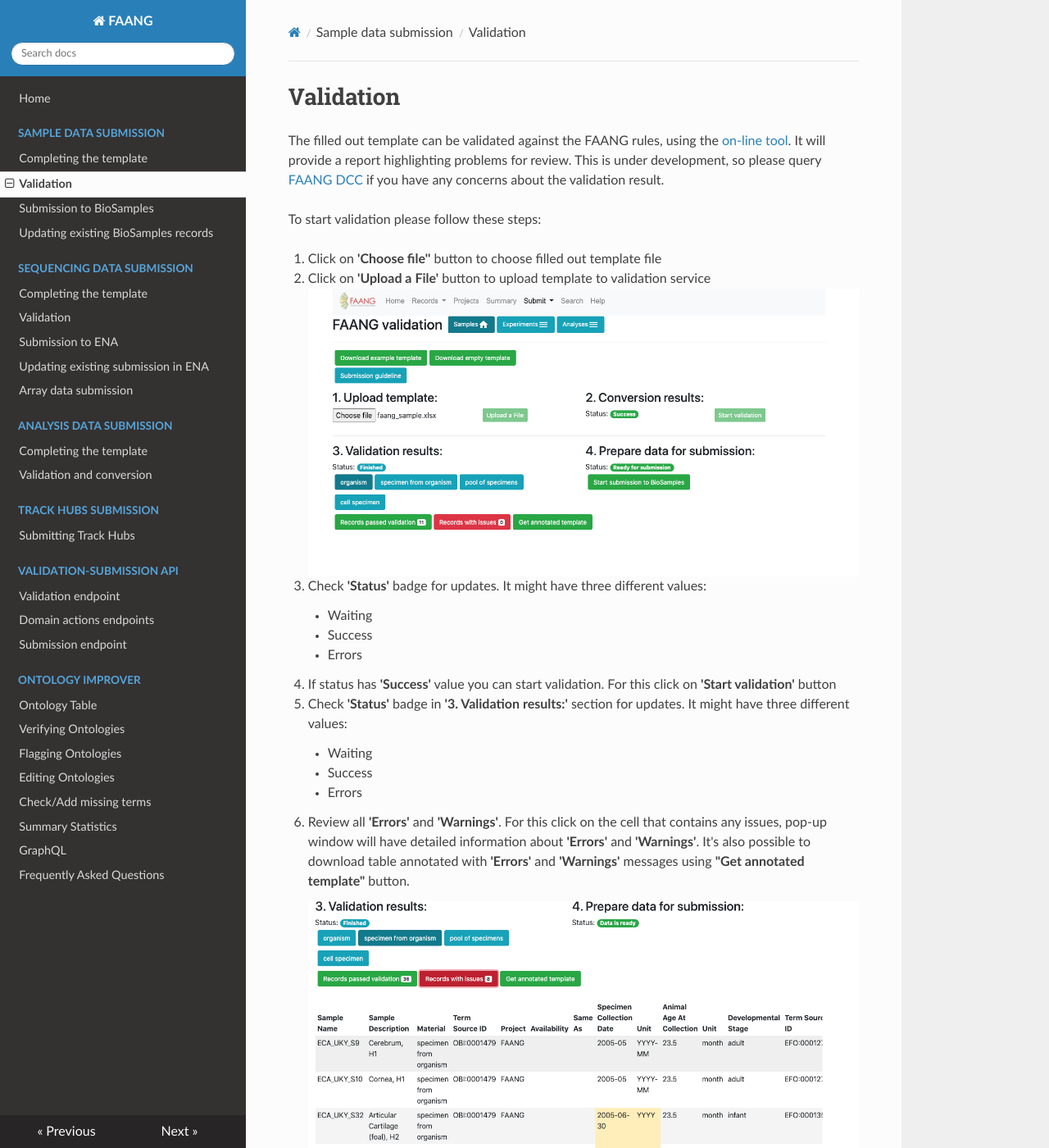
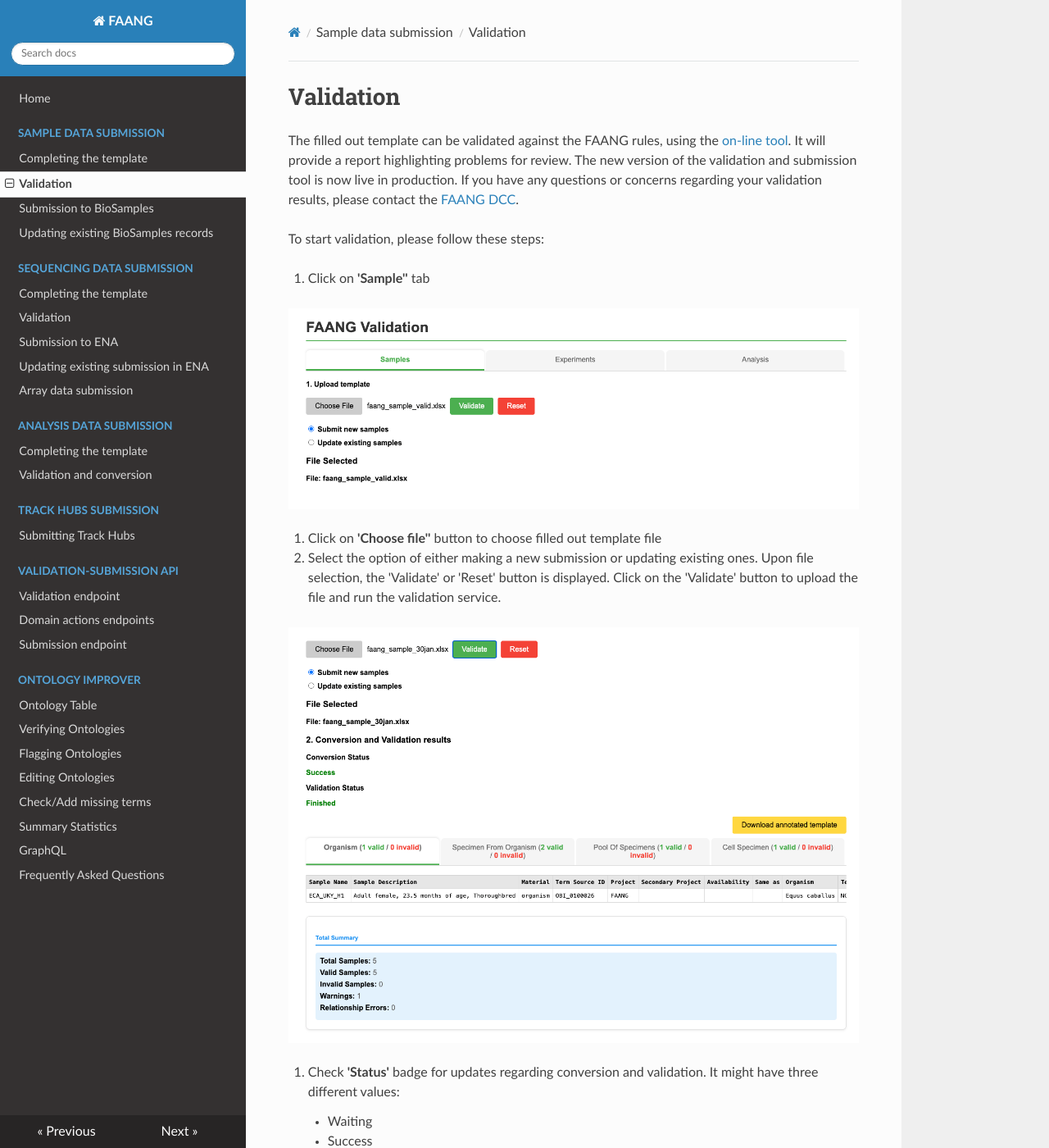
Before and after one commit to FAANG/dcc-documentation, an MkDocs documentation site: the page built from docs/sample/biosamples_validation_conversion.md, in a window 1280 px wide and 1400 px high. Shown: the whole window at 82% size. Built offline with MkDocs 1.6.1, drawn with Linux system fonts in a browser that asks for light colours; nearby versions of some CDN libraries; some of the changed text lies outside the part shown.

Commit message:
Updating documentation for new validation system

```diff
--- a/docs/sample/biosamples_validation_conversion.md
+++ b/docs/sample/biosamples_validation_conversion.md
@@ -2,35 +2,36 @@
 
 The filled out template can be validated against the FAANG rules, using the
 [on-line tool](https://data.faang.org/validation/samples). It will provide a
-report highlighting problems for review. This is under development, so please
-query [FAANG DCC](mailto:faang-dcc@ebi.ac.uk) if you have any concerns about
-the validation result.
+report highlighting problems for review. The new version of the validation and submission tool is now live in production.
+If you have any questions or concerns regarding your validation results, please contact the [FAANG DCC](mailto:faang-dcc@ebi.ac.uk).
 
-To start validation please follow these steps:
+To start validation, please follow these steps:
 
-1. Click on **'Choose file''** button to choose filled out template file
-2. Click on **'Upload a File'** button to upload template to validation service
-![Screenshot](../img/validation_service_workflow.png)
+1. Click on **'Sample''** tab
 
-3. Check **'Status'** badge for updates. It might have three different values:
+![Screenshot](../img/new_system/validation_service.png)
+
+2. Click on **'Choose file''** button to choose filled out template file
+
+3. Select the option of either making a new submission or updating existing ones.
+Upon file selection, the 'Validate' or 'Reset' button is displayed. Click on the 'Validate' button to upload the file and run the validation service.
+
+![Screenshot](../img/new_system/validation_successful.png)
+
+4. Check **'Status'** badge for updates regarding conversion and validation. It might have three different values:
     * Waiting
     * Success
     * Errors
-4. If status has **'Success'** value you can start validation. For this click
-on **'Start validation'** button
-5. Check **'Status'** badge in **'3. Validation results:'** section for updates.
-It might have three different values:
-    * Waiting
-    * Success
-    * Errors
-6. Review all **'Errors'** and **'Warnings'**. For this click on the cell
+
+5. Review all **'Errors'** (highlighted in red) and **'Warnings'** (highlighted in yellow). For this click on the cell
 that contains any issues, pop-up window will have detailed information about
 **'Errors'** and **'Warnings'**. It's also possible to download table annotated
 with **'Errors'** and **'Warnings'** messages using **"Get annotated template"**
 button.
-![Screenshot](../img/annotated_template.png)
 
-![Screenshot](../img/error_and_warning.png)
+![Screenshot](../img/new_system/annotated_template.png)
+
+![Screenshot](../img/new_system/error_and_warning.png)
 
 
 **'Errors'** are problems that have to be dealt with. You will not be able to
```
Also changed, not shown: docs/sample/biosamples_submission.md (+9 -17 lines), docs/sample/biosamples_updating.md (+26 -1 lines), docs/img/new_system/annotated_template.png (added), docs/img/new_system/error_and_warning.png (added), docs/img/new_system/prepare_data_for_submission.png (added), docs/img/new_system/submission_results.png (added), docs/img/new_system/update_excel_template.png (added), docs/img/new_system/update_sample.png (added), docs/img/new_system/validation_service.png (added), docs/img/new_system/validation_service_1.png (added), docs/img/new_system/validation_successful.png (added).
